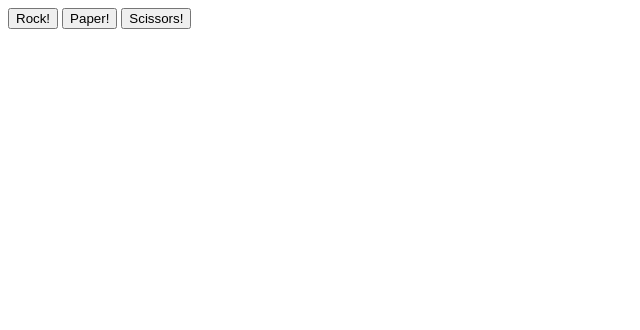
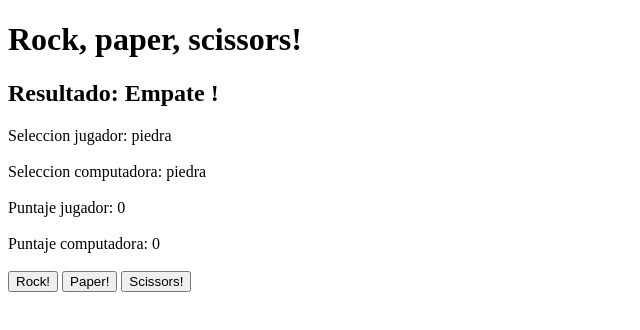
Before and after one commit to FacundoGiuliano/odin-Rock-Paper-Scissors, a plain HTML site: page index.html in a window 1280 px wide. Both pictures are taken after a click on the button "Rock!". Shown: the whole page, without its empty margins (0-640 px from the left). Drawn offline with Linux system fonts and the light colour scheme.

Commit message:
agregar div para mostrar resultados y cambiar console.log

```diff
--- a/index.html
+++ b/index.html
@@ -4,15 +4,23 @@
     <meta charset="UTF-8">
     <meta name="viewport" content="width=device-width, initial-scale=1.0">
     <title>Document</title>
+    <style>
+        #resultados {
+            white-space: pre-wrap; /* Conserva saltos de línea y espacios */
+        }
+    </style>
+    <script src="javascript.js" defer></script>
 </head>
 <body>
+    <h1>Rock, paper, scissors!</h1>
+
+    <div id="resultados"></div>
+
     <div id="btn">
         <button id="piedra">Rock!</button>
         <button id="papel">Paper!</button>
         <button id="tijera">Scissors!</button>
     </div>
 
-
-    <script src="javascript.js"></script>
 </body>
 </html>
--- a/javascript.js
+++ b/javascript.js
@@ -2,6 +2,8 @@
 let i = 0;
 let humanScore = 0;
 let computerScore = 0;
+let playerSelection = "--";
+let computerChoice = "--";
 
 function getComputerChoice() {
     let choice = Math.random();
@@ -15,27 +17,67 @@ function getComputerChoice() {
 
 function playRound(playerSelection, computerChoice) {
     i++;
-    console.log("Player: " + playerSelection);
-    console.log("Computer: " + computerChoice);
+
+    juego.textContent = `Seleccion jugador: ${playerSelection}
+
+Seleccion computadora: ${computerChoice}
+
+`;
+
+    content.textContent = `Puntaje jugador: ${humanScore}
+
+Puntaje computadora: ${computerScore}
+
+`;
+
     if (playerSelection === "piedra" && computerChoice === "papel") {
         computerScore++;
-        return console.log("¡Pierdes! El papel vence a la piedra");
+        return presultados.textContent = "Resultado: ¡Pierdes! El papel vence a la piedra";
     }
     else if (playerSelection === "papel" && computerChoice === "tijera") {
         computerScore++;
-        return console.log("¡Pierdes! La tijera vence al papel")
+        return presultados.textContent = "Resultado: ¡Pierdes! La tijera vence al papel"
     }
     else if (playerSelection === "tijera" && computerChoice === "piedra") {
         computerScore++;
-        return console.log("¡Pierdes! La piedra vence a la tijera");
+        return presultados.textContent = "Resultado: ¡Pierdes! La piedra vence a la tijera";
     }
     else if (playerSelection === computerChoice) {
-        return console.log("Empate !");
+        return presultados.textContent = "Resultado: Empate !";
     }
     else
         humanScore++;
-    return console.log("Ganaste !");
+    return presultados.textContent = "Resultado: Ganaste !";
 }
+
+const resultados = document.querySelector("#resultados");
+
+const presultados = document.createElement("h2");
+presultados.textContent = "Resultado: "
+
+const content = document.createElement("div");
+
+content.classList.add("content");
+
+content.textContent = `Puntaje jugador: ${humanScore}
+
+Puntaje computadora: ${computerScore}
+
+`;
+
+const juego = document.createElement("div");
+
+juego.classList.add("juego");
+
+juego.textContent = `Seleccion jugador: ${playerSelection}
+
+Seleccion computadora: ${computerChoice}
+
+`;
+
+resultados.appendChild(presultados);
+resultados.appendChild(juego);
+resultados.appendChild(content);
 
 const buttons = document.querySelectorAll('button');
 
@@ -44,6 +86,3 @@ buttons.forEach((button) => {
         playRound(button.id, getComputerChoice());
     });
 });
-
-console.log("Puntaje: " + humanScore);
-console.log("Puntaje computadora: " + computerScore);
```
